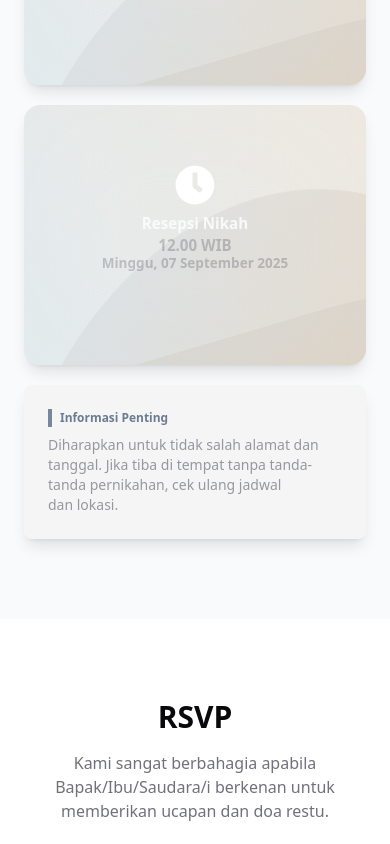
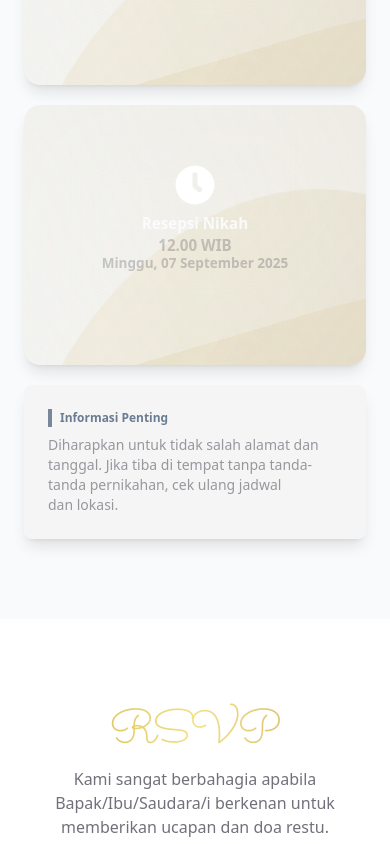
Before and after one commit to fadli154/ngunduh-mantu, a Next.js app: page / in a window 390 px wide. Shown: the part 2480-3324 px from the top of the page. Built offline with nearby package versions, Linux system fonts and the light colour scheme; a web font is replaced by a local one.

Commit message:
Fix: layout

```diff
--- a/app/elements/card/FlipCard.tsx
+++ b/app/elements/card/FlipCard.tsx
@@ -3,6 +3,7 @@
 import React, { useState } from "react";
 import Image from "next/image";
 import { IoTriangle } from "react-icons/io5";
+import { motion } from "framer-motion"; // ← Tambahkan ini
 
 type CardProps = {
   bankName: "BCA" | "Mandiri";
@@ -28,7 +29,7 @@ const Card = ({ bankName, rek, name }: CardProps) => {
   const handleFlip = () => setFlipped(!flipped);
 
   return (
-    <div className="relative w-full max-w-[500px] aspect-[1.586] text-white">
+    <motion.div initial={{ opacity: 0, y: 30 }} whileInView={{ opacity: 1, y: 0 }} transition={{ delay: 0.3, duration: 0.6 }} viewport={{ once: true }} className="relative w-full max-w-[500px] aspect-[1.586] text-white">
       <div className={`group relative w-full h-full text-center transition-transform duration-700 [transform-style:preserve-3d] ${flipped ? "rotate-y-180" : ""}`} onClick={handleFlip}>
         {/* Front Side */}
         <div className={`absolute w-full h-full rounded-xl bg-gradient-to-br ${gradient} overflow-hidden shadow-xl [backface-visibility:hidden]`}>
@@ -76,13 +77,13 @@ const Card = ({ bankName, rek, name }: CardProps) => {
         <div className={`absolute w-full h-full rounded-xl bg-gradient-to-br ${gradient} rotate-y-180 shadow-xl [backface-visibility:hidden]`}>
           <div className="absolute top-6 w-full h-10 bg-black" />
           <div className="absolute top-[4.5rem] left-4 right-4 bg-white h-6 rounded" />
-          <div className="absolute top-[4.5rem] py-4 w-full bg-white h-6 flex items-center justify-between px-2">
+          <div className="absolute top-[4.5rem] py-4 w-full bg-white h-6 flex items-center justify-between px-4">
             <p className={`text-sm ${gradient} bg-clip-text text-transparent bg-gradient-to-r font-bold`}>Rek: {rek}</p>
             <p className={`text-sm ${gradient} bg-clip-text text-transparent bg-gradient-to-r font-bold`}>{name}</p>
           </div>
         </div>
       </div>
-    </div>
+    </motion.div>
   );
 };
 
--- a/app/globals.css
+++ b/app/globals.css
@@ -213,6 +213,17 @@
   .container {
     padding: 0 2rem;
   }
+
+  ::-webkit-scrollbar {
+    width: 6px;
+    height: 6px;
+  }
+  ::-webkit-scrollbar-thumb {
+    background-color: var(--color-text-500);
+    border-radius: 6px;
+    border: 2px solid transparent;
+    background-clip: content-box;
+  }
 }
 
 @theme inline {
@@ -306,7 +317,7 @@
   bottom: -20px;
   margin-left: -50%;
   margin-top: -30%;
-  background: linear-gradient(744deg, #7bb4d859 0%, #caa47559 60%, #b0c7e057);
+  background: linear-gradient(744deg, #b8870b0c 0%, #bba56e44 60%, #e4a5071a);
   border-radius: 40%;
   animation: wave 55s infinite linear;
   z-index: 0;
--- a/app/partials/gallery-section/Gallery.tsx
+++ b/app/partials/gallery-section/Gallery.tsx
@@ -104,7 +104,7 @@ export default function WeddingGallery() {
         </div>
 
         {/* Filter Buttons */}
-        <div className="overflow-x-auto scrollbar-hidden flex gap-3 sm:justify-center border-b border-gray-200 dark:border-gray-600 pb-4 2xl:pb-6 2xl:border-b-3 mb-12">
+        <div className="overflow-x-auto flex gap-3 sm:justify-center border-b border-gray-200 dark:border-gray-600 pb-4 2xl:pb-6 2xl:border-b-3 mb-12">
           {categories.map((cat) => (
             <button
               key={cat.id}
--- a/app/partials/gift-section/Gift.tsx
+++ b/app/partials/gift-section/Gift.tsx
@@ -12,7 +12,7 @@ export default function GiftSection() {
       <div className="w-full max-w-5xl flex flex-col items-center text-center gap-10">
         <div className="flex justify-center items-center flex-col">
           {/* Hiasan garis di atas */}
-          <div className="w-18 h-1 bg-gradient-to-r from-[#d4af37] via-[#f1e189] to-[#b8860b] rounded-full mb-2"></div>
+          <div className="w-18 h-1 bg-gradient-to-r from-[#d4af37] via-[#f1e189] to-[#b8860b] rounded-full mb-2 2xl:mb-8"></div>
 
           {/* Judul */}
           <motion.h2
--- a/app/partials/info-section/info.tsx
+++ b/app/partials/info-section/info.tsx
@@ -66,7 +66,7 @@ export default function EventInfo() {
           initial={{ opacity: 0, y: 30 }}
           whileInView={{ opacity: 1, y: 0 }}
           transition={{ delay: 0.5, duration: 0.5 }}
-          className="text-sm md:text-md 2xl:text-lg mt-5 bg-text-500/5 dark:bg-text-500/30 shadow-lg dark:shadow-primary-500/15 p-6 rounded-md text-pretty text-start text-dark2-600/40 dark:text-white2-500/80"
+          className="text-sm md:text-md 2xl:text-lg mt-5 bg-text-500/5 dark:bg-text-500/15 shadow-lg dark:shadow-primary-500/15 p-6 rounded-md text-pretty text-start text-dark2-600/40 dark:text-white2-500/80"
         >
           <strong className="text-secondary-500 block text-start h-[60%] border-l-4 pl-2 border-secondary-500/90 dark:text-primary-500 text-[calc(.6rem+.6vw)] mb-2">Informasi Penting</strong> Diharapkan untuk tidak salah alamat dan tanggal.
           Jika tiba di tempat tanpa tanda-tanda pernikahan, cek ulang jadwal dan lokasi.
--- a/app/partials/rsvp-section/rsvp.tsx
+++ b/app/partials/rsvp-section/rsvp.tsx
@@ -1,12 +1,27 @@
 "use client";
 
 import { motion } from "framer-motion";
+import { Sacramento } from "next/font/google";
+
+const greSacramento = Sacramento({ subsets: ["latin"], weight: "400" });
 
 export default function RSVPSection() {
   return (
     <section id="rsvp" className="py-20 px-4 sm:px-8 lg:px-24 text-foreground">
       <div className="max-w-2xl mx-auto text-center">
-        <motion.h2 initial={{ opacity: 0, y: 50 }} whileInView={{ opacity: 1, y: 0 }} transition={{ duration: 0.6 }} className="text-3xl font-bold mb-4 dark:text-white2-500">
+        {/* Judul */}
+        <motion.h2
+          initial={{ opacity: 0, y: 50 }}
+          whileInView={{ opacity: 1, y: 0 }}
+          transition={{ duration: 0.6 }}
+          className={`
+                   ${greSacramento.className}
+                   text-[calc(2.5rem+1.5vw)]
+                   font-bold 2xl:text-8xl
+                   bg-gradient-to-r from-[#d4af37] via-[#f1e189] to-[#b8870bb7]
+                   bg-clip-text text-transparent 2xl:pb-9 2xl:pt-4
+                 `}
+        >
           RSVP
         </motion.h2>
         <motion.p initial={{ opacity: 0, y: 30 }} whileInView={{ opacity: 1, y: 0 }} transition={{ delay: 0.2, duration: 0.5 }} className="mb-8 text-muted-foreground dark:text-white2-500/80">
```
